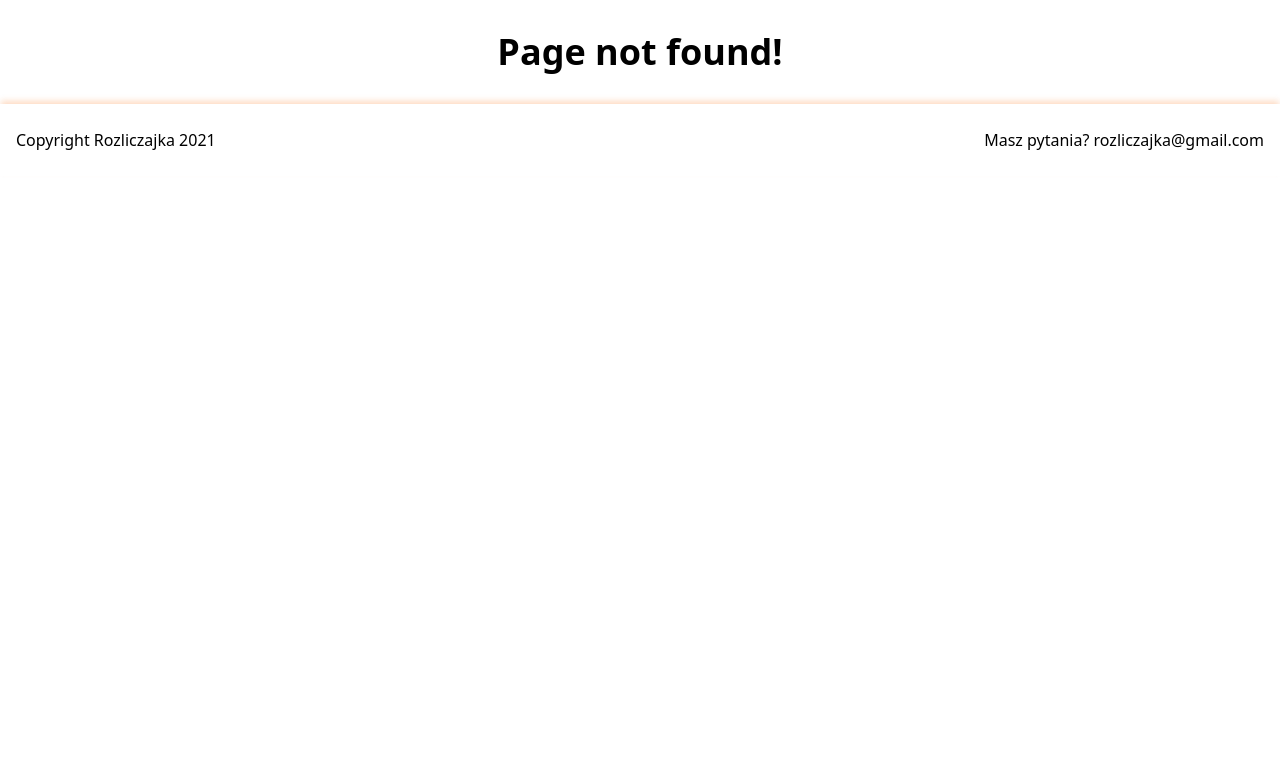
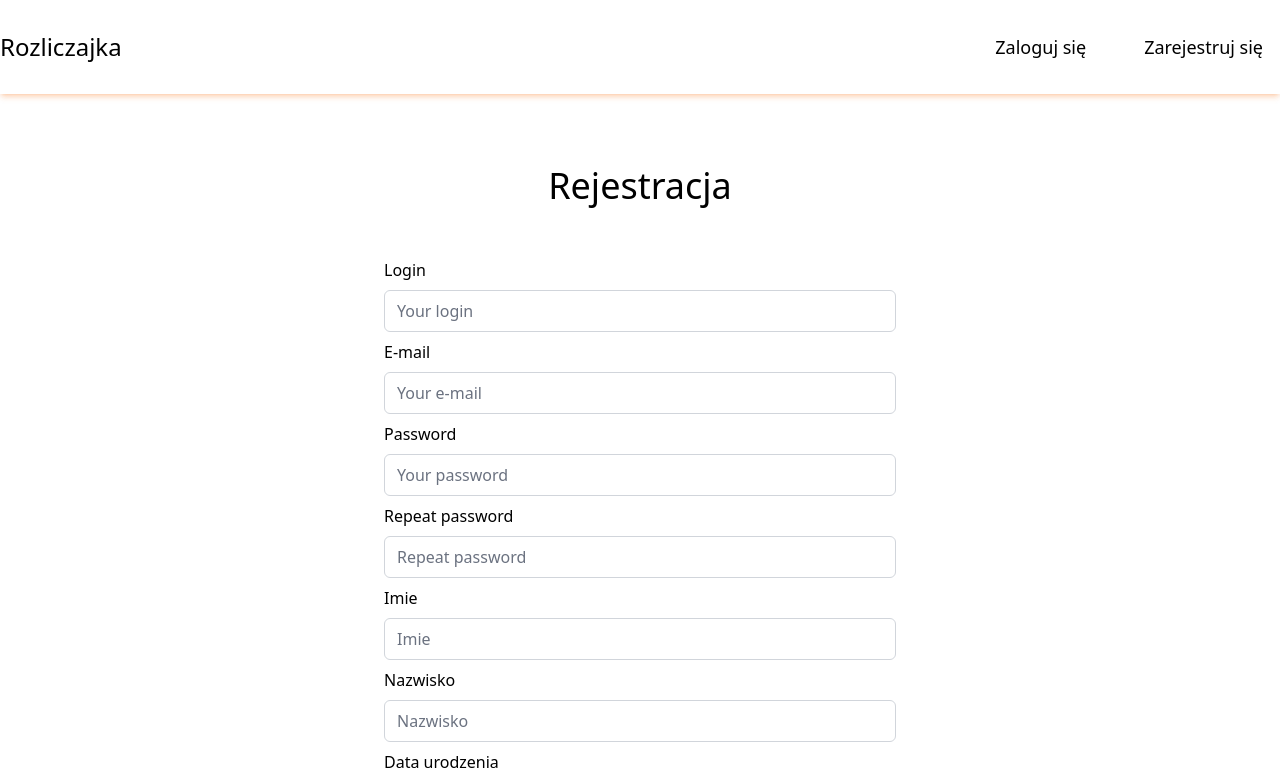
Before and after one commit to nazarpechka/rozliczajka, a React (Create React App) app in the folder frontend/: page /signup in a window 1280 px wide. Before the commit this address had no page. Shown: the top 780 px of the page. Built offline with nearby package versions, Linux system fonts and the light colour scheme; the HTML template or start-up script is replaced by a standard one.

Commit message:
Signup and login forms

```diff
--- a/frontend/src/App.js
+++ b/frontend/src/App.js
@@ -1,6 +1,8 @@
 import { BrowserRouter as Router, Routes, Route } from "react-router-dom";
 import Footer from "./components/Footer";
 import Home from "./routes/Home";
+import Signup from "./routes/Signup";
+import Login from "./routes/Login";
 import Groups from "./routes/Groups";
 import NotFound from "./routes/NotFound";
 
@@ -9,6 +11,8 @@ const App = () => {
     <Router basename={process.env.PUBLIC_URL}>
       <Routes>
         <Route path="/" element={<Home />} />
+        <Route path="/signup" element={<Signup />} />
+        <Route path="/login" element={<Login />} />
         <Route path="/my-groups" element={<Groups />} />
         <Route path="*" status={404} element={<NotFound />} />
       </Routes>
--- /dev/null
+++ b/frontend/src/components/Button.js
@@ -0,0 +1,9 @@
+const Button = ({ label, onClick }) => {
+  return (
+    <button className="px-8 py-4 bg-primary rounded-lg text-white text-lg mt-8">
+      {label}
+    </button>
+  );
+};
+
+export default Button;
--- a/frontend/src/components/Hero.js
+++ /dev/null
@@ -1,39 +0,0 @@
-import Nav from "../components/Nav";
-
-const Hero = ({ img }) => {
-  return (
-    <section className="bg-gradient-to-tr from-orange-500 to-primary relative mb-16">
-      <div className="container mx-auto flex flex-col items-center gap-16 pb-32 text-white">
-        <Nav />
-        <div className="flex items-center">
-          <div>
-            <h2 className="text-8xl font-light">
-              Twoja aplikacja do rozliczania
-            </h2>
-            <p className="mt-10 text-lg text-gray-100">
-              Jedyna w swoim rodzaju aplikacja, służąca do rozliczania dla
-              każdego, kto wyrusza w podróż z Green Tour. Załóż konto już dziś i
-              korzystaj ze wszystkich możliwośći Rozliczajki.{" "}
-            </p>
-          </div>
-          <img src={img} className="w-1/2" alt="" />
-        </div>
-      </div>
-      <div className="custom-shape-divider-bottom-1642021370">
-        <svg
-          data-name="Layer 1"
-          xmlns="http://www.w3.org/2000/svg"
-          viewBox="0 0 1200 120"
-          preserveAspectRatio="none"
-        >
-          <path
-            d="M321.39,56.44c58-10.79,114.16-30.13,172-41.86,82.39-16.72,168.19-17.73,250.45-.39C823.78,31,906.67,72,985.66,92.83c70.05,18.48,146.53,26.09,214.34,3V0H0V27.35A600.21,600.21,0,0,0,321.39,56.44Z"
-            className="shape-fill"
-          ></path>
-        </svg>
-      </div>
-    </section>
-  );
-};
-
-export default Hero;
--- /dev/null
+++ b/frontend/src/components/Input.js
@@ -0,0 +1,21 @@
+const Input = ({ label, name, type, value, placeholder, onChange }) => {
+  return (
+    <div>
+      <label htmlFor={name} className="block my-2">
+        {label}
+      </label>
+      <input
+        type={type}
+        name={name}
+        id={name}
+        value={value}
+        className="w-full focus:border-primary focus:ring-primary border border-gray-300 rounded-md"
+        placeholder={placeholder}
+        onChange={onChange}
+        required
+      />
+    </div>
+  );
+};
+
+export default Input;
--- a/frontend/src/components/Nav.js
+++ b/frontend/src/components/Nav.js
@@ -6,55 +6,56 @@ const Nav = (props) => {
   const navigation = [
     {
       label: "Moje Grupy",
-      url: "/my-groups"
+      url: "/my-groups",
     },
     {
       label: "Wydatki",
-      url: "/"
+      url: "/",
     },
     {
       label: "Długi",
-      url: "/"
+      url: "/",
     },
     {
       label: "Potwierdzenia",
-      url: "/"
+      url: "/",
     },
     {
       label: "Wyloguj się",
-      url: "/"
+      url: "/",
     },
   ];
 
   return (
-    <nav className={cx(props.className, 'w-full py-6')}>
+    <nav className={cx(props.className, "w-full py-6")}>
       <div className="container mx-auto flex justify-between items-center">
         <h1 className="text-2xl hover:scale-105 transition duration-150">
           <Link to="/">Rozliczajka</Link>
         </h1>
         <ul className="flex gap-6">
-          {props.isUserLoggedIn
-            ? (<>
+          {props.isUserLoggedIn ? (
+            <>
               {navigation.map(({ url, label }) => (
-                <li className={cx({ ["text-orange-500"]: location.pathname === url })} key={label}>
-                  <Link to={url}>
-                    {label}
-                  </Link>
+                <li
+                  className={cx({
+                    ["text-orange-500"]: location.pathname === url,
+                  })}
+                  key={label}
+                >
+                  <Link to={url}>{label}</Link>
                 </li>
               ))}
-            </>) : (<>
+            </>
+          ) : (
+            <>
               <li className="border border-white hover:bg-white hover:text-primary px-4 py-2 rounded-md transition duration-150 text-lg">
-                <Link to="/">
-                  Zaloguj się
-                </Link>
+                <Link to="/login">Zaloguj się</Link>
               </li>
               <li className="border border-white hover:bg-white hover:text-primary px-4 py-2 rounded-md transition duration-150 text-lg">
-                <Link to="/">
-                  Zarejestruj się
-                </Link>
+                <Link to="/signup">Zarejestruj się</Link>
               </li>
-            </>)
-          }
+            </>
+          )}
         </ul>
       </div>
     </nav>
--- a/frontend/src/routes/Groups.js
+++ b/frontend/src/routes/Groups.js
@@ -1,15 +1,16 @@
 import axios from "axios";
-import React from "react";
+import { useState, useEffect } from "react";
 
 import Nav from "../components/Nav";
 import GroupCard from "../components/GroupCard";
 
 const Groups = () => {
-  const [groups, setGroups] = React.useState([]);
+  const [groups, setGroups] = useState([]);
 
-  React.useEffect(() => {
+  useEffect(() => {
     const userId = "61dc8d259f101ba1de7793d5";
-    axios.get(`http://localhost:3001/user/${userId}/groups`)
+    axios
+      .get(`http://localhost:3000/user/${userId}/groups`)
       .then(({ data }) => {
         setGroups(data);
       })
@@ -21,8 +22,10 @@ const Groups = () => {
   return (
     <div>
       <Nav isUserLoggedIn={true} className="shadow-md shadow-orange-500/25" />
-      <h1 className="container mx-auto text-4xl font-medium mb-11 mt-10">Grupy, do których jesteś dodany</h1>
-      {groups.map(group => (
+      <h1 className="container mx-auto text-4xl font-medium mb-11 mt-10">
+        Grupy, do których jesteś dodany
+      </h1>
+      {groups.map((group) => (
         <GroupCard
           key={group._id}
           name={group.name}
--- a/frontend/src/routes/Home.js
+++ b/frontend/src/routes/Home.js
@@ -1,8 +1,40 @@
-import Hero from "../components/Hero";
+import Nav from "../components/Nav";
 import img from "../assets/people3.png";
 
 const Home = () => {
-  return <Hero img={img} />;
+  return (
+    <section className="bg-gradient-to-tr from-orange-500 to-primary relative mb-16">
+      <div className="container mx-auto flex flex-col items-center gap-16 pb-32 text-white">
+        <Nav />
+        <div className="flex items-center">
+          <div>
+            <h2 className="text-8xl font-light">
+              Twoja aplikacja do rozliczania
+            </h2>
+            <p className="mt-10 text-lg text-gray-100">
+              Jedyna w swoim rodzaju aplikacja, służąca do rozliczania dla
+              każdego, kto wyrusza w podróż z Green Tour. Załóż konto już dziś i
+              korzystaj ze wszystkich możliwośći Rozliczajki.{" "}
+            </p>
+          </div>
+          <img src={img} className="w-1/2" alt="" />
+        </div>
+      </div>
+      <div className="custom-shape-divider-bottom-1642021370">
+        <svg
+          data-name="Layer 1"
+          xmlns="http://www.w3.org/2000/svg"
+          viewBox="0 0 1200 120"
+          preserveAspectRatio="none"
+        >
+          <path
+            d="M321.39,56.44c58-10.79,114.16-30.13,172-41.86,82.39-16.72,168.19-17.73,250.45-.39C823.78,31,906.67,72,985.66,92.83c70.05,18.48,146.53,26.09,214.34,3V0H0V27.35A600.21,600.21,0,0,0,321.39,56.44Z"
+            className="shape-fill"
+          ></path>
+        </svg>
+      </div>
+    </section>
+  );
 };
 
 export default Home;
--- /dev/null
+++ b/frontend/src/routes/Login.js
@@ -0,0 +1,38 @@
+import { Link } from "react-router-dom";
+import Nav from "../components/Nav";
+import Input from "../components/Input";
+import Button from "../components/Button";
+
+const Login = () => {
+  return (
+    <div>
+      <Nav className="shadow-md shadow-orange-500/25" />
+      <section className="container mx-auto my-8 flex flex-col items-center px-96">
+        <h1 className="text-4xl font-medium mb-11 mt-10">Logowanie</h1>
+        <form className="w-full">
+          <Input
+            label="Login"
+            name="login"
+            type="text"
+            placeholder="Your login"
+          />
+          <Input
+            label="Password"
+            name="password"
+            type="text"
+            placeholder="Your password"
+          />
+          <Button label="Zaloguj" />
+          <span className="block mt-4">
+            Nie posiadasz konta?{" "}
+            <Link to="/signup" className="text-primary">
+              Zarejestruj się
+            </Link>
+          </span>
+        </form>
+      </section>
+    </div>
+  );
+};
+
+export default Login;
--- /dev/null
+++ b/frontend/src/routes/Signup.js
@@ -0,0 +1,56 @@
+import Nav from "../components/Nav";
+import Input from "../components/Input";
+import Button from "../components/Button";
+
+const Signup = () => {
+  return (
+    <div>
+      <Nav className="shadow-md shadow-orange-500/25" />
+      <section className="container mx-auto my-8 flex flex-col items-center px-96">
+        <h1 className="text-4xl font-medium mb-11 mt-10">Rejestracja</h1>
+        <form className="w-full">
+          <Input
+            label="Login"
+            name="login"
+            type="text"
+            placeholder="Your login"
+          />
+          <Input
+            label="E-mail"
+            name="email"
+            type="email"
+            placeholder="Your e-mail"
+          />
+          <Input
+            label="Password"
+            name="password"
+            type="text"
+            placeholder="Your password"
+          />
+          <Input
+            label="Repeat password"
+            name="passwordRepeat"
+            type="text"
+            placeholder="Repeat password"
+          />
+          <Input label="Imie" name="name" type="text" placeholder="Imie" />
+          <Input
+            label="Nazwisko"
+            name="surname"
+            type="text"
+            placeholder="Nazwisko"
+          />
+          <Input
+            label="Data urodzenia"
+            name="birthDate"
+            type="date"
+            value={new Date()}
+          />
+          <Button label="Zarejestruj" />
+        </form>
+      </section>
+    </div>
+  );
+};
+
+export default Signup;
--- a/frontend/tailwind.config.js
+++ b/frontend/tailwind.config.js
@@ -7,5 +7,5 @@ module.exports = {
       },
     },
   },
-  plugins: [],
+  plugins: [require("@tailwindcss/forms")],
 };
--- a/package.json
+++ b/package.json
@@ -22,5 +22,8 @@
     "eslint-plugin-prettier": "^4.0.0",
     "eslint-plugin-react": "^7.28.0",
     "prettier": "^2.5.1"
+  },
+  "dependencies": {
+    "@tailwindcss/forms": "^0.4.0"
   }
 }
```
Also changed, not shown: 1 other file (tests, documents, lock files or other folders).
